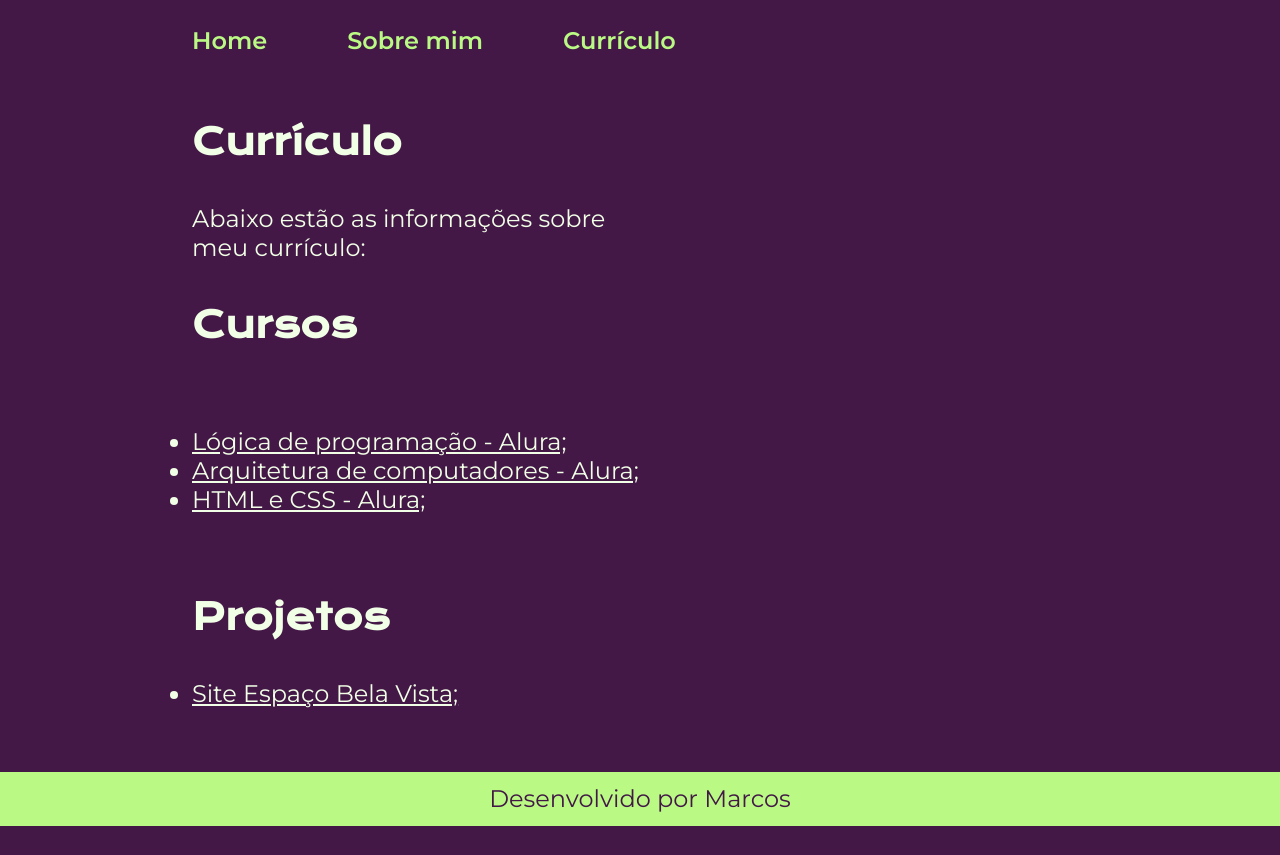
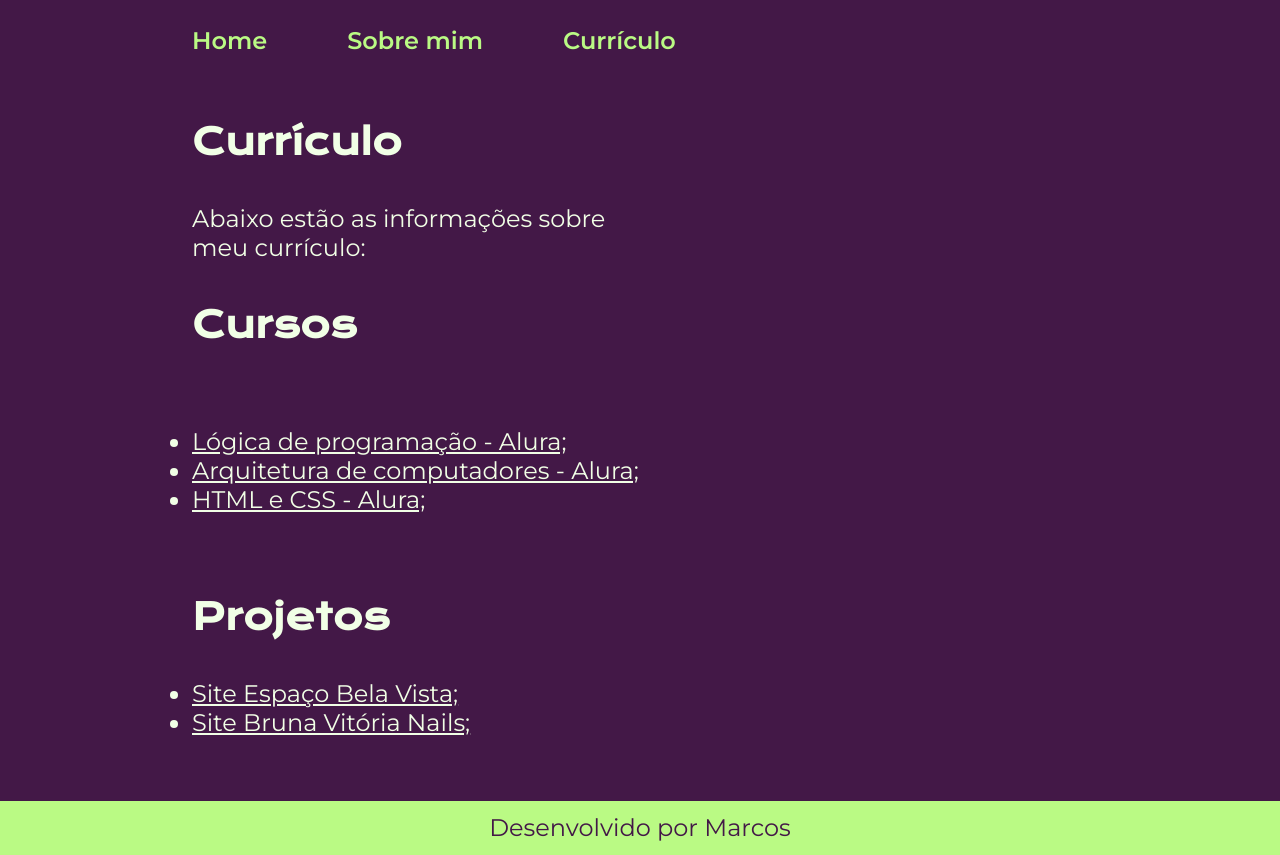
Before and after one commit to NessKawl/portifolio, a plain HTML site: page curriculo.html in a window 1280 px wide. Before the commit the page ends 826 px from the top, so only its background shows below. Drawn offline with nearby package versions, Linux system fonts and the light colour scheme.

Commit message:
update currículo

```diff
--- a/curriculo.html
+++ b/curriculo.html
@@ -31,6 +31,7 @@
             <h2 class="apresentacao__conteudo__titulo">Projetos</h2>
             <ul class="apresentacao__conteudo__texto">
                 <li><a class="apresentacao__links__projetos" href="https://belavista.vercel.app/" target="_blank">Site Espaço Bela Vista;</a></li>
+                <li><a class="apresentacao__links__projetos" href="https://brunanails.vercel.app/" target="_blank">Site Bruna Vitória Nails;</a></li>
             </ul>
         </section>
     </main>
```
